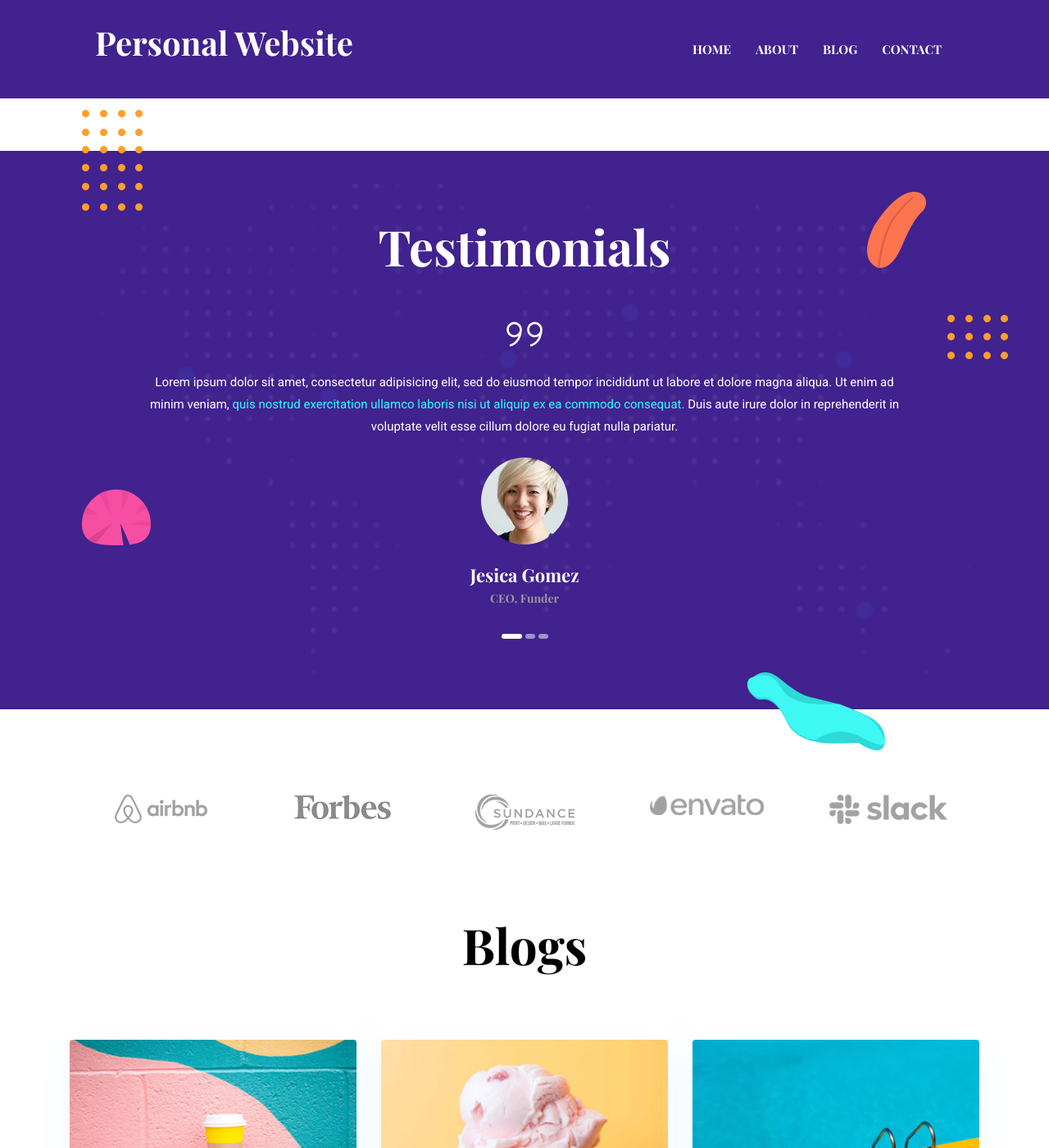
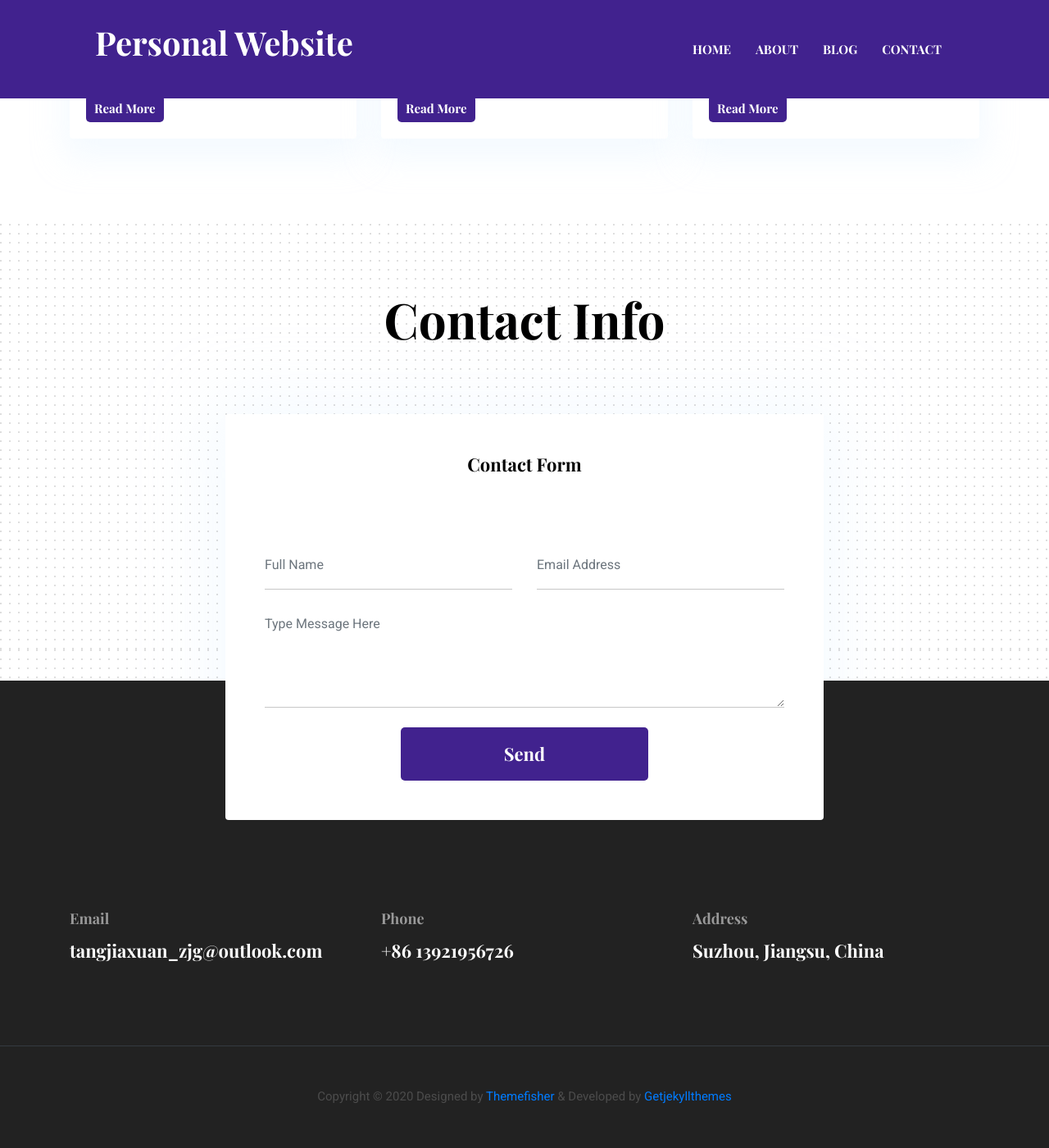
Before and after one commit to BIGTANGBRO/BIGTANGBRO.github.io, a Jekyll site: the page built from index.html, in a window 1280 px wide and 1400 px high, scrolled down 3991 px. Shown: the whole window at 82% size. Built offline with Jekyll 4.4.1, drawn with Linux system fonts in a browser that asks for light colours; some of the changed lines change nothing that is shown.

Commit message:
workflow

```diff
--- a/_data/settings.yml
+++ b/_data/settings.yml
@@ -8,7 +8,7 @@
 description: this is meta description
 email: tangjiaxuan_zjg@outlook.com
 phone: +86 13921956726
-address:
+address: Suzhou, Jiangsu, China
 copyright: Copyright &copy; 2020 Designed by [Themefisher](https://themefisher.com) & Developed by [Getjekyllthemes](https://getjekyllthemes.com)
 
 menu:
@@ -167,133 +167,133 @@
 # Portfolio (Section and Page)
 
 # Portfolio Home Section
-portfolio-home-items:
-  - image: "assets/images/portfolio/item-1.png"
-    url: "#"
-
-  - image: "assets/images/portfolio/item-2.png"
-    url: "#"
-
-  - image: "assets/images/portfolio/item-3.png"
-    url: "#"
-
-  - image: "assets/images/portfolio/item-4.png"
-    url: "#"
-
-  - image: "assets/images/portfolio/item-5.png"
-    url: "#"
+#portfolio-home-items:
+#  - image: "assets/images/portfolio/item-1.png"
+#    url: "#"
+#
+#  - image: "assets/images/portfolio/item-2.png"
+#    url: "#"
+#
+#  - image: "assets/images/portfolio/item-3.png"
+#    url: "#"
+#
+#  - image: "assets/images/portfolio/item-4.png"
+#    url: "#"
+#
+#  - image: "assets/images/portfolio/item-5.png"
+#    url: "#"
 
 # Portfolio Page
-portfolio-label:
-  - { title: "UI/UX Design", type: "design" }
-  - { title: "BRANDING", type: "branding" }
-  - { title: "ILLUSTRATION", type: "illustration" }
+#portfolio-label:
+#  - { title: "UI/UX Design", type: "design" }
+#  - { title: "BRANDING", type: "branding" }
+#  - { title: "ILLUSTRATION", type: "illustration" }
 
-portfolio-items:
-  - image: "assets/images/portfolio/item-1.png"
-    url: "#"
-    portfolio-type:
-      - type: "design"
-      - type: "illustration"
-
-  - image: "assets/images/portfolio/item-2.png"
-    url: "#"
-    portfolio-type:
-      - type: "branding"
-
-  - image: "assets/images/portfolio/item-3.png"
-    url: "#"
-    portfolio-type:
-      - type: "illustration"
-
-  - image: "assets/images/portfolio/item-6.png"
-    url: "#"
-    portfolio-type:
-      - type: "design"
-      - type: "branding"
-
-  - image: "assets/images/portfolio/item-8.png"
-    url: "#"
-    portfolio-type:
-      - type: "illustration"
-
-  - image: "assets/images/portfolio/item-5.png"
-    url: "#"
-    portfolio-type:
-      - type: "design"
-
-  - image: "assets/images/portfolio/item-1.png"
-    url: "#"
-    portfolio-type:
-      - type: "branding"
-
-  - image: "assets/images/portfolio/item-3.png"
-    url: "#"
-    portfolio-type:
-      - type: "design"
-      - type: "illustration"
-      - type: "branding"
-
-  - image: "assets/images/portfolio/item-7.png"
-    url: "#"
-    portfolio-type:
-      - type: "illustration"
+#portfolio-items:
+#  - image: "assets/images/portfolio/item-1.png"
+#    url: "#"
+#    portfolio-type:
+#      - type: "design"
+#      - type: "illustration"
+#
+#  - image: "assets/images/portfolio/item-2.png"
+#    url: "#"
+#    portfolio-type:
+#      - type: "branding"
+#
+#  - image: "assets/images/portfolio/item-3.png"
+#    url: "#"
+#    portfolio-type:
+#      - type: "illustration"
+#
+#  - image: "assets/images/portfolio/item-6.png"
+#    url: "#"
+#    portfolio-type:
+#      - type: "design"
+#      - type: "branding"
+#
+#  - image: "assets/images/portfolio/item-8.png"
+#    url: "#"
+#    portfolio-type:
+#      - type: "illustration"
+#
+#  - image: "assets/images/portfolio/item-5.png"
+#    url: "#"
+#    portfolio-type:
+#      - type: "design"
+#
+#  - image: "assets/images/portfolio/item-1.png"
+#    url: "#"
+#    portfolio-type:
+#      - type: "branding"
+#
+#  - image: "assets/images/portfolio/item-3.png"
+#    url: "#"
+#    portfolio-type:
+#      - type: "design"
+#      - type: "illustration"
+#      - type: "branding"
+#
+#  - image: "assets/images/portfolio/item-7.png"
+#    url: "#"
+#    portfolio-type:
+#      - type: "illustration"
 
 #-------------------------------
 # Testimonials Section
 
-testimonial-items:
-  - name: "Jesica Gomez"
-    image: "assets/images/testimonial/client-1.png"
-    designation: "CEO, Funder"
-    content: "Lorem ipsum dolor sit amet, consectetur adipisicing elit, sed do eiusmod tempor incididunt ut labore et dolore magna aliqua. Ut enim ad minim veniam, <strong>quis nostrud exercitation ullamco laboris nisi ut aliquip ex ea commodo consequat.</strong> Duis aute irure dolor in reprehenderit in voluptate velit esse cillum dolore eu fugiat nulla pariatur."
-
-  - name: "Jesica Gomez"
-    image: "assets/images/testimonial/client-1.png"
-    designation: "CEO, Funder"
-    content: "Lorem ipsum dolor sit amet, consectetur adipisicing elit, sed do eiusmod tempor incididunt ut labore et dolore magna aliqua. Ut enim ad minim veniam, <strong>quis nostrud exercitation ullamco laboris nisi ut aliquip ex ea commodo consequat.</strong> Duis aute irure dolor in reprehenderit in voluptate velit esse cillum dolore eu fugiat nulla pariatur."
-
-  - name: "Jesica Gomez"
-    image: "assets/images/testimonial/client-1.png"
-    designation: "CEO, Funder"
-    content: "Lorem ipsum dolor sit amet, consectetur adipisicing elit, sed do eiusmod tempor incididunt ut labore et dolore magna aliqua. Ut enim ad minim veniam, <strong>quis nostrud exercitation ullamco laboris nisi ut aliquip ex ea commodo consequat.</strong> Duis aute irure dolor in reprehenderit in voluptate velit esse cillum dolore eu fugiat nulla pariatur."
+#testimonial-items:
+#  - name: "Jesica Gomez"
+#    image: "assets/images/testimonial/client-1.png"
+#    designation: "CEO, Funder"
+#    content: "Lorem ipsum dolor sit amet, consectetur adipisicing elit, sed do eiusmod tempor incididunt ut labore et dolore magna aliqua. Ut enim ad minim veniam, <strong>quis nostrud exercitation ullamco laboris nisi ut aliquip ex ea commodo consequat.</strong> Duis aute irure dolor in reprehenderit in voluptate velit esse cillum dolore eu fugiat nulla pariatur."
+#
+#  - name: "Jesica Gomez"
+#    image: "assets/images/testimonial/client-1.png"
+#    designation: "CEO, Funder"
+#    content: "Lorem ipsum dolor sit amet, consectetur adipisicing elit, sed do eiusmod tempor incididunt ut labore et dolore magna aliqua. Ut enim ad minim veniam, <strong>quis nostrud exercitation ullamco laboris nisi ut aliquip ex ea commodo consequat.</strong> Duis aute irure dolor in reprehenderit in voluptate velit esse cillum dolore eu fugiat nulla pariatur."
+#
+#  - name: "Jesica Gomez"
+#    image: "assets/images/testimonial/client-1.png"
+#    designation: "CEO, Funder"
+#    content: "Lorem ipsum dolor sit amet, consectetur adipisicing elit, sed do eiusmod tempor incididunt ut labore et dolore magna aliqua. Ut enim ad minim veniam, <strong>quis nostrud exercitation ullamco laboris nisi ut aliquip ex ea commodo consequat.</strong> Duis aute irure dolor in reprehenderit in voluptate velit esse cillum dolore eu fugiat nulla pariatur."
 
 #-------------------------------
 # Client Slider Section
 
-client-slider-items:
-  - logo: "assets/images/clients-logo/client-logo-1.png"
-    url: "#"
-
-  - logo: "assets/images/clients-logo/client-logo-2.png"
-    url: "#"
-
-  - logo: "assets/images/clients-logo/client-logo-3.png"
-    url: "#"
-
-  - logo: "assets/images/clients-logo/client-logo-4.png"
-    url: "#"
-
-  - logo: "assets/images/clients-logo/client-logo-5.png"
-    url: "#"
-
-  - logo: "assets/images/clients-logo/client-logo-1.png"
-    url: "#"
-
-  - logo: "assets/images/clients-logo/client-logo-2.png"
-    url: "#"
-
-  - logo: "assets/images/clients-logo/client-logo-3.png"
-    url: "#"
-
-  - logo: "assets/images/clients-logo/client-logo-4.png"
-    url: "#"
-
-  - logo: "assets/images/clients-logo/client-logo-5.png"
-    url: "#"
+#client-slider-items:
+#  - logo: "assets/images/clients-logo/client-logo-1.png"
+#    url: "#"
+#
+#  - logo: "assets/images/clients-logo/client-logo-2.png"
+#    url: "#"
+#
+#  - logo: "assets/images/clients-logo/client-logo-3.png"
+#    url: "#"
+#
+#  - logo: "assets/images/clients-logo/client-logo-4.png"
+#    url: "#"
+#
+#  - logo: "assets/images/clients-logo/client-logo-5.png"
+#    url: "#"
+#
+#  - logo: "assets/images/clients-logo/client-logo-1.png"
+#    url: "#"
+#
+#  - logo: "assets/images/clients-logo/client-logo-2.png"
+#    url: "#"
+#
+#  - logo: "assets/images/clients-logo/client-logo-3.png"
+#    url: "#"
+#
+#  - logo: "assets/images/clients-logo/client-logo-4.png"
+#    url: "#"
+#
+#  - logo: "assets/images/clients-logo/client-logo-5.png"
+#    url: "#"
 
 #-------------------------------
 # Contact Section
 
 contact-title: Contact Info
-contact-email: steve.fruits@email.com
+contact-email: tangjiaxuan_zjg@outlook.com
--- a/index.html
+++ b/index.html
@@ -12,12 +12,12 @@
 
 {% include education-section.html %}
 
-{% include services-section.html %}
+#{% include services-section.html %}
 
-{% include portfolio-section.html %}
+#{% include portfolio-section.html %}
 
-{% include testimonial-section.html %}
+#{% include testimonial-section.html %}
 
-{% include client-section.html %}
+#{% include client-section.html %}
 
 {% include blog-section.html %}
```
